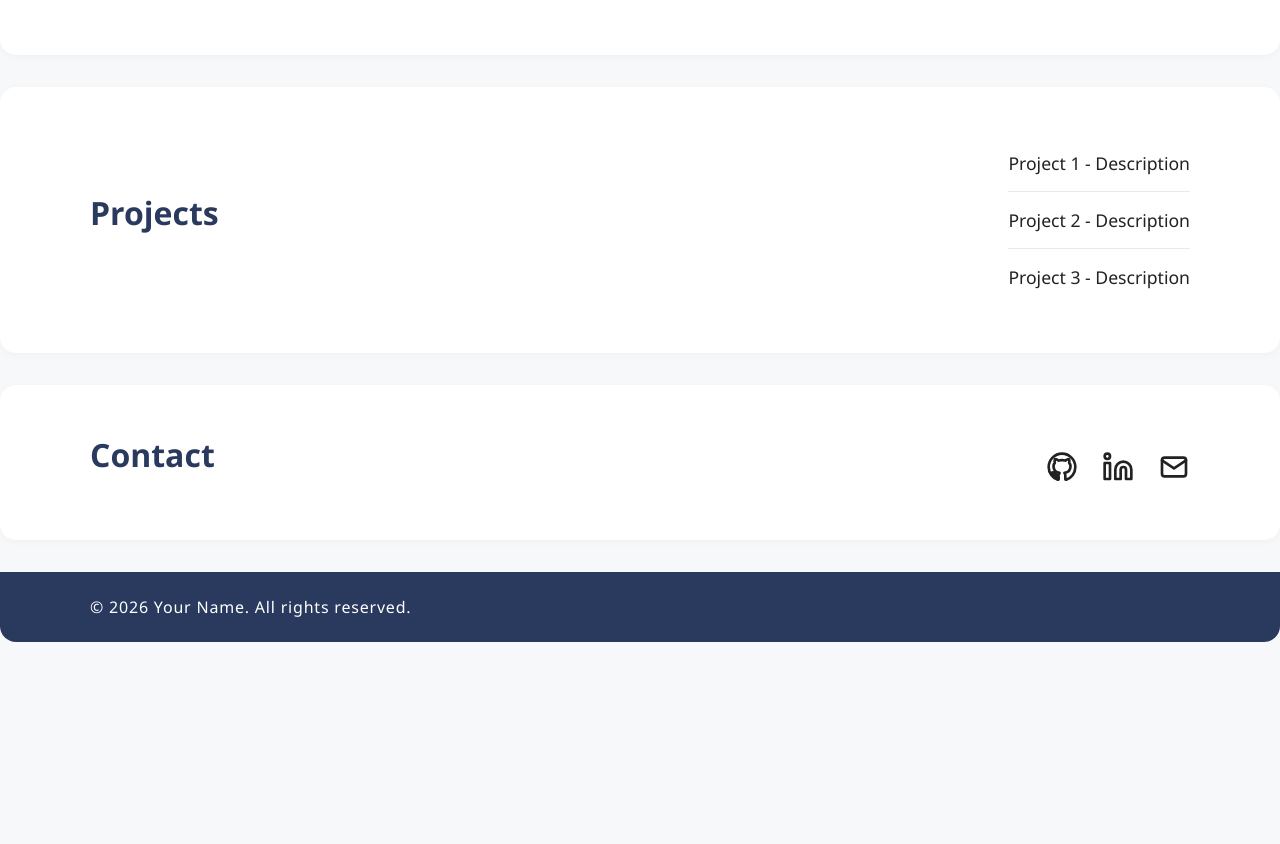
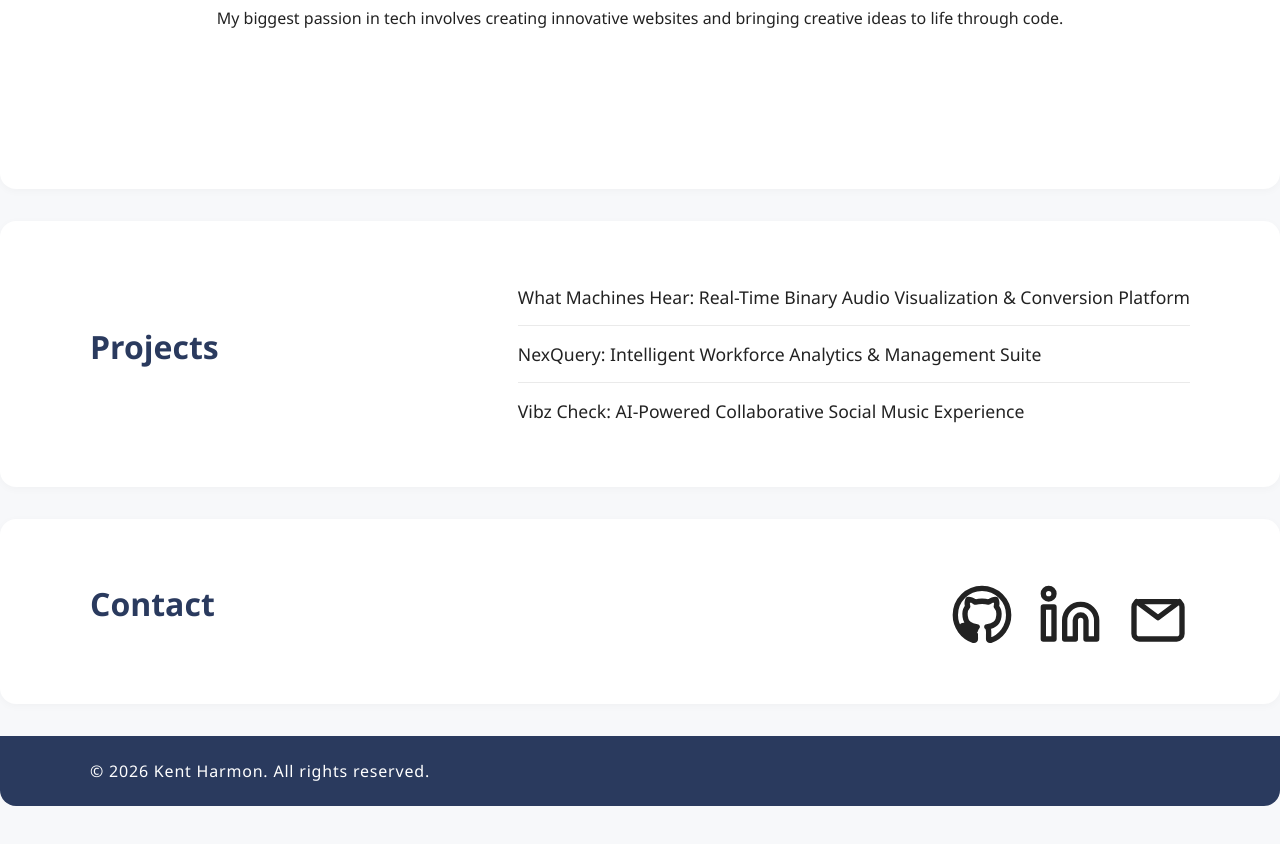
Before and after one commit to SobbingSoprano/Portfolio, a React (Vite) app: page / in a window 1280 px wide. Shown: the part 580-1424 px from the top of the page. After the commit the page ends 1386 px from the top, so only its background shows below. Built offline with nearby package versions, Linux system fonts and the light colour scheme; no server answers.

Commit message:
adding skills

```diff
--- a/src/App.css
+++ b/src/App.css
@@ -9,6 +9,14 @@ body, html, #root {
   color: #222;
 }
 
+a{
+  text-decoration: none;
+  color: inherit;
+}
+a:hover {
+  color:chocolate;
+  transition: all 0.3s ease;
+}
 .main-landing {
   min-height: 100vh;
   display: flex;
@@ -97,7 +105,7 @@ body, html, #root {
 
 .highlight::before {
   background: linear-gradient(90deg, #0078d7, #00d4ff, #0078d7, #00d4ff, #0078d7, #00d4ff);
-  background-size: 600% 100%;
+  background-size: 200% 100%;
   background-position: var(--gradient-pos, 0%) 0;
   -webkit-background-clip: text;
   -webkit-text-fill-color: transparent;
@@ -170,6 +178,13 @@ body, html, #root {
   border-radius: 1rem;
   box-shadow: 0 2px 8px rgba(0,0,0,0.03);
 }
+
+.about .container {
+  flex-direction: column;
+  align-items: center;
+  text-align: center;
+}
+
 .about h3, .projects h3, .contact h3 {
   font-size: 2rem;
   margin-bottom: 1rem;
@@ -197,3 +212,53 @@ body, html, #root {
   letter-spacing: 0.05em;
   border-radius: 0 0 1rem 1rem;
 }
+
+/* Skills Carousel */
+.carousel-container {
+  position: relative;
+  height: 80px;
+  overflow: hidden;
+  display: flex;
+  align-items: center;
+  justify-content: center;
+  margin-top: 2rem;
+  width: 100%;
+}
+
+.skill-card {
+  position: absolute;
+  background: linear-gradient(135deg, #0078d7, #00d4ff);
+  color: #fff;
+  padding: 1rem 2.5rem;
+  border-radius: 1rem;
+  font-size: 1.25rem;
+  font-weight: 600;
+  box-shadow: 0 4px 15px rgba(0, 120, 215, 0.3);
+  white-space: nowrap;
+  opacity: 0;
+  transform: translateX(-300px);
+}
+
+.skill-card.reset {
+  opacity: 0;
+  transform: translateX(-300px);
+  transition: none;
+}
+
+.skill-card.entering {
+  opacity: 1;
+  transform: translateX(0);
+  transition: opacity 0.5s ease, transform 0.6s ease-out;
+}
+
+.skill-card.visible {
+  opacity: 1;
+  transform: translateX(0);
+  transition: none;
+}
+
+.skill-card.exiting {
+  opacity: 0;
+  transform: translateX(500px);
+  transition: opacity 0.5s ease, transform 0.6s ease-in;
+}
--- a/src/App.tsx
+++ b/src/App.tsx
@@ -3,9 +3,35 @@ import './App.css';
 
 const WEATHER_API_KEY = '8b6da581100d8da99007e32097e1604a'; // Replace with your actual API key
 
+const skills = [
+  'JavaScript', 'HTML', 'CSS', 'Bootstrap', 'WordPress', 'Ruby', 'Python', 'C++', 'Java', 'PHP', 'Dart',
+  'WordPress (Elementor, Brizy)', 'phpMyAdmin', 'MySQL', 'Apache Web Server', 'DBeaver', 'Android Studio', 'XAMPP', 'Flutter'
+];
+
 function App() {
   const [bannerType, setBannerType] = useState<'default' | 'rain' | 'night'>('default');
   const videoRef = useRef<HTMLVideoElement>(null);
+  const [currentSkill, setCurrentSkill] = useState(0);
+  const [animState, setAnimState] = useState<'reset' | 'entering' | 'visible' | 'exiting'>('reset');
+
+  useEffect(() => {
+    const timers: ReturnType<typeof setTimeout>[] = [];
+
+    const cycle = () => {
+      setAnimState('reset');
+      timers.push(setTimeout(() => setAnimState('entering'), 50));
+      timers.push(setTimeout(() => setAnimState('visible'), 650));
+      timers.push(setTimeout(() => setAnimState('exiting'), 2250));
+      timers.push(setTimeout(() => {
+        setCurrentSkill((prev) => (prev + 1) % skills.length);
+        cycle();
+      }, 2850));
+    };
+
+    cycle();
+
+    return () => timers.forEach(clearTimeout);
+  }, []);
 
   useEffect(() => {
     // Check for night based on system time
@@ -108,7 +134,7 @@ function App() {
       const maxScroll = document.documentElement.scrollHeight - window.innerHeight;
       const scrollFraction = maxScroll > 0 ? (scrollTop / maxScroll) : 0;
       // Super aggressive gradient movement
-      const gradientPos = scrollFraction * 1000; // 10x multiplier for very aggressive movement
+      const gradientPos = scrollFraction * 200; // 10x multiplier for very aggressive movement
       document.documentElement.style.setProperty('--gradient-pos', `${gradientPos}%`);
     };
 
@@ -176,15 +202,20 @@ function App() {
         <div className="container">
           <h3>About Me</h3>
           <p>My biggest passion in tech involves creating innovative websites and bringing creative ideas to life through code.</p>
+          <div className="carousel-container">
+            <div className={`skill-card ${animState}`}>
+              {skills[currentSkill]}
+            </div>
+          </div>
         </div>
       </section>
       <section className="projects" id="projects">
         <div className="container">
           <h3>Projects</h3>
           <ul className="project-list">
-            <li className="project-item">Project 1 - Description</li>
-            <li className="project-item">Project 2 - Description</li>
-            <li className="project-item">Project 3 - Description</li>
+            <li className="project-item">What Machines Hear: Real-Time Binary Audio Visualization & Conversion Platform</li>
+            <li className="project-item">NexQuery: Intelligent Workforce Analytics & Management Suite</li>
+            <li className="project-item">Vibz Check: AI-Powered Collaborative Social Music Experience</li>
           </ul>
         </div>
       </section>
@@ -192,33 +223,29 @@ function App() {
         <div className="container">
           <h3>Contact</h3>
           <div className="contact-icons" style={{ display: 'flex', gap: '1.5rem', marginTop: '1rem', fontSize: '2rem' }}>
-            <span title="GitHub" style={{ cursor: 'pointer' }}>
-              <svg width="32" height="32" viewBox="0 0 24 24" fill="none" stroke="currentColor" strokeWidth="2" strokeLinecap="round" strokeLinejoin="round"><path d="M12 2C6.477 2 2 6.484 2 12.021c0 4.428 2.865 8.184 6.839 9.504.5.092.682-.217.682-.482 0-.237-.009-.868-.014-1.703-2.782.605-3.369-1.342-3.369-1.342-.454-1.154-1.11-1.462-1.11-1.462-.908-.62.069-.608.069-.608 1.004.07 1.532 1.032 1.532 1.032.892 1.53 2.341 1.088 2.91.832.092-.647.35-1.088.636-1.339-2.221-.253-4.555-1.113-4.555-4.951 0-1.093.39-1.987 1.029-2.686-.103-.253-.446-1.272.098-2.65 0 0 .84-.27 2.75 1.025A9.564 9.564 0 0 1 12 6.844c.85.004 1.705.115 2.504.337 1.909-1.295 2.748-1.025 2.748-1.025.546 1.378.202 2.397.1 2.65.64.699 1.028 1.593 1.028 2.686 0 3.847-2.337 4.695-4.566 4.944.359.309.678.92.678 1.855 0 1.338-.012 2.419-.012 2.749 0 .267.18.577.688.479C19.138 20.2 22 16.447 22 12.021 22 6.484 17.523 2 12 2z"/></svg>
-            </span>
-            <span title="LinkedIn" style={{ cursor: 'pointer' }}>
-              <svg width="32" height="32" viewBox="0 0 24 24" fill="none" stroke="currentColor" strokeWidth="2" strokeLinecap="round" strokeLinejoin="round"><path d="M16 8a6 6 0 0 1 6 6v7h-4v-7a2 2 0 0 0-4 0v7h-4v-7a6 6 0 0 1 6-6z"/><rect x="2" y="9" width="4" height="12"/><circle cx="4" cy="4" r="2"/></svg>
-            </span>
-            <span title="Email" style={{ cursor: 'pointer' }}>
-              <svg width="32" height="32" viewBox="0 0 24 24" fill="none" stroke="currentColor" strokeWidth="2" strokeLinecap="round" strokeLinejoin="round"><rect x="3" y="5" width="18" height="14" rx="2" ry="2"/><polyline points="3 7 12 13 21 7"/></svg>
-            </span>
+            <a href="https://github.com/sobbingsoprano" target="_blank" rel="noopener noreferrer" title="GitHub">
+              <span style={{ cursor: 'pointer' }}>
+                <svg width="64" height="64" viewBox="0 0 24 24" fill="none" stroke="currentColor" strokeWidth="2" strokeLinecap="round" strokeLinejoin="round"><path d="M12 2C6.477 2 2 6.484 2 12.021c0 4.428 2.865 8.184 6.839 9.504.5.092.682-.217.682-.482 0-.237-.009-.868-.014-1.703-2.782.605-3.369-1.342-3.369-1.342-.454-1.154-1.11-1.462-1.11-1.462-.908-.62.069-.608.069-.608 1.004.07 1.532 1.032 1.532 1.032.892 1.53 2.341 1.088 2.91.832.092-.647.35-1.088.636-1.339-2.221-.253-4.555-1.113-4.555-4.951 0-1.093.39-1.987 1.029-2.686-.103-.253-.446-1.272.098-2.65 0 0 .84-.27 2.75 1.025A9.564 9.564 0 0 1 12 6.844c.85.004 1.705.115 2.504.337 1.909-1.295 2.748-1.025 2.748-1.025.546 1.378.202 2.397.1 2.65.64.699 1.028 1.593 1.028 2.686 0 3.847-2.337 4.695-4.566 4.944.359.309.678.92.678 1.855 0 1.338-.012 2.419-.012 2.749 0 .267.18.577.688.479C19.138 20.2 22 16.447 22 12.021 22 6.484 17.523 2 12 2z"/></svg>
+              </span>
+            </a>
+            <a href="https://www.linkedin.com/in/kent-h-7bb7441b5" target="_blank" rel="noopener noreferrer" title="LinkedIn">
+              <span style={{ cursor: 'pointer' }}>
+                <svg width="64" height="64" viewBox="0 0 24 24" fill="none" stroke="currentColor" strokeWidth="2" strokeLinecap="round" strokeLinejoin="round"><path d="M16 8a6 6 0 0 1 6 6v7h-4v-7a2 2 0 0 0-4 0v7h-4v-7a6 6 0 0 1 6-6z"/><rect x="2" y="9" width="4" height="12"/><circle cx="4" cy="4" r="2"/></svg>
+              </span>
+            </a>
+            <a href="mailto:kd35443@email.com" title="Email">
+              <span style={{ cursor: 'pointer' }}>
+                <svg width="64" height="64" viewBox="0 0 24 24" fill="none" stroke="currentColor" strokeWidth="2" strokeLinecap="round" strokeLinejoin="round"><rect x="3" y="7" width="18" height="14" rx="2" ry="2"/><polyline points="4 7 12 13 20 7"/></svg>
+              </span>
+            </a>
           </div>
         </div>
       </section>
       <footer className="footer">
         <div className="container">
-          <p>&copy; {new Date().getFullYear()} Your Name. All rights reserved.</p>
+          <p>&copy; {new Date().getFullYear()} Kent Harmon. All rights reserved.</p>
         </div>
       </footer>
-      <div style={{ height: '200vh', background: '#f7f8fa', display: 'flex', flexDirection: 'column', alignItems: 'center', justifyContent: 'center' }}>
-        <h2>Scroll Debug Section</h2>
-        <p>This extra content is here to help you test the scroll-driven video banner. Scroll up and down to see the effect.</p>
-        <ul style={{ maxWidth: 600, textAlign: 'left' }}>
-          <li>Try scrolling slowly and quickly.</li>
-          <li>Observe the video progress as you scroll.</li>
-          <li>Remove this section when you're done debugging.</li>
-        </ul>
-      </div>
-      <div style={{ height: '200vh' }} />
     </div>
   );
 }
```
Also changed, not shown: 1 other file (tests, documents, lock files or other folders).
